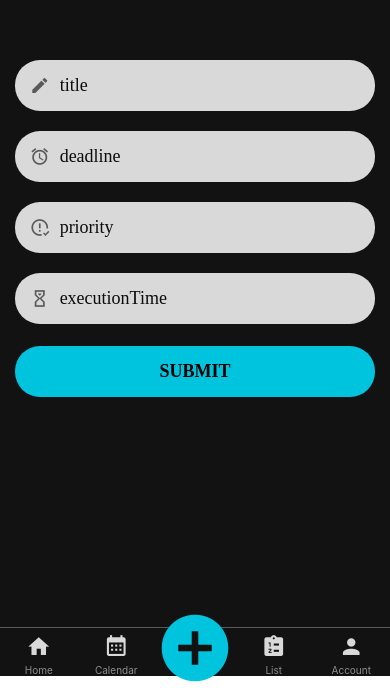
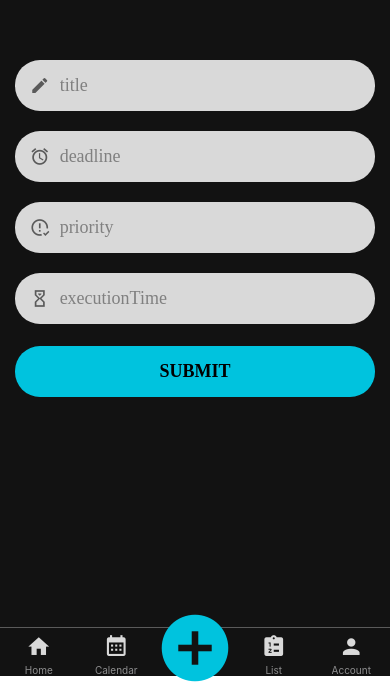
Before and after one commit to grantgroseclose/OptiGeni, a React Native app: screen /TaskEdit in a window 390 px wide. Shown: the part 168-856 px from the top of the page. Built offline with nearby package versions, Linux system fonts and the light colour scheme.

Commit message:
integrate formik

```diff
--- a/components/AppButton.tsx
+++ b/components/AppButton.tsx
@@ -7,7 +7,7 @@ import colors from '../config/colors';
 
 
 
-type AppButtonProps = {
+type AppButtonProps= {
     title: string;
     onPress: () => void;
 };
--- a/components/forms/AppForm.tsx
+++ b/components/forms/AppForm.tsx
@@ -1,34 +1,35 @@
 import React from "react";
 import { View } from 'react-native';
-import { FieldValues, FormProvider, useForm } from "react-hook-form";
-import { zodResolver } from "@hookform/resolvers/zod";
-import { ZodObject, ZodRawShape } from "zod";
+import { Formik, FormikValues } from "formik";
+
 import AppFormProps from "../../types/AppFormProps";
 
 
 
-
-const AppFormElement = <TFieldValues extends FieldValues, TValidationSchema extends ZodObject<ZodRawShape>>({
-    schema,
+const AppFormElement = <TFieldValues extends FormikValues>({
+    style,
+    initialValues,
+    onSubmit,
+    validationSchema,
     children
-}: AppFormProps<TFieldValues, TValidationSchema>) => {
-    const methods = useForm<TFieldValues>({
-        resolver: zodResolver(schema),
-        mode: "onChange"
-    });
+}: AppFormProps<TFieldValues>) => {
 
     return (
-        <FormProvider {...methods}>
-            <View style={{width: '92.5%', alignSelf: 'center'}}>
-                {children}
-            </View>
-        </FormProvider>
+        <View style={style}>
+            <Formik
+                initialValues={initialValues}
+                onSubmit={onSubmit}
+                validationSchema={validationSchema}
+            >
+                {() => <>{children}</>}
+            </Formik>
+        </View>
     );
 };
 
 
-const AppForm = <TFieldValues extends FieldValues, TValidationSchema extends ZodObject<ZodRawShape>>() => {
-    const WrappedAppFormElement: React.FC<AppFormProps<TFieldValues, TValidationSchema>> = (props) => <AppFormElement {...props} />;
+const AppForm = <TFieldValues extends FormikValues>() => {
+    const WrappedAppFormElement: React.FC<AppFormProps<TFieldValues>> = (props) => <AppFormElement {...props} />;
     return WrappedAppFormElement;
 };
 
@@ -39,6 +40,4 @@ const AppForm = <TFieldValues extends FieldValues, TValidationSchema extends Zod
 
 
 
-
-
 export default AppForm;
--- a/components/forms/FormInputField.tsx
+++ b/components/forms/FormInputField.tsx
@@ -1,5 +1,6 @@
 import React from "react";
-import { useController, FieldValues, FieldPath, useFormContext } from 'react-hook-form';
+import { useFormikContext, useField } from 'formik';
+
 import FormInputFieldProps from "../../types/FormInputFieldProps";
 import AppTextInput from "../AppTextInput";
 import ErrorMessage from "./validation/ErrorMessage";
@@ -7,44 +8,30 @@ import ErrorMessage from "./validation/ErrorMessage";
 
 
 
-const FormInputFieldElement = <TFieldValues extends FieldValues, TName extends FieldPath<TFieldValues>>({
-    name,
-    rules,
+const FormInputField: React.FC<FormInputFieldProps> = ({
     icon,
     keyboardType,
-    ...rest
-}: FormInputFieldProps<TFieldValues, TName>) => {
-    const { control } = useFormContext<TFieldValues>();
-    const { field, fieldState: { error } } = useController<TFieldValues, TName>({
-        name,
-        control,
-        rules
-    });
-
-    console.log(field.name + ': ' + error?.message as string);
+    ...otherProps
+}) => {
+    const { setFieldTouched, handleChange, errors, touched } = useFormikContext();
+    const [field, meta, helpers] = useField(otherProps);
 
     return (
         <>
             <AppTextInput
-                {...field}
-                value={field.value}
-                icon={icon}
-                onBlur={field.onBlur}
-                onChangeText={field.onChange}
-                placeholder={name}
-                keyboardType={keyboardType}
-                {...rest}
+            onBlur={() => setFieldTouched(field.name)}
+            onChangeText={handleChange(field.name)}
+            keyboardType={keyboardType}
+            placeholder={field.name}
+            // editable={otherProps['editable']}
+            placeholderTextColor={'gray'}
+            icon={icon}
+            {...otherProps}
             />
-            <ErrorMessage error={error?.message as string}/>
+            { meta.touched && <ErrorMessage error={JSON.stringify(meta.error) as string} visible={meta.touched as boolean} /> }
         </>
     );
-};
-
-
-const FormInputField = <TFieldValues extends FieldValues, TName extends FieldPath<TFieldValues>>() => {
-    const WrappedFormInputField: React.FC<FormInputFieldProps<TFieldValues, TName>> = (props) => <FormInputFieldElement {...props} />;
-    return WrappedFormInputField;
-};
+}
 
 
 
--- a/components/forms/FormSubmitButton.tsx
+++ b/components/forms/FormSubmitButton.tsx
@@ -1,22 +1,31 @@
 import React from "react";
-import { useFormContext, SubmitHandler } from 'react-hook-form';
-import { AddTaskFormSubmissionData } from "../../types/AddTaskData";
+import { FormikValues, useFormikContext } from "formik";
+
 import AppButton from "../AppButton";
 
 
 
-
-type FormSubmitButtonProps = {
+type FormSubmitButtonProps =  {
     title: string;
-    onSubmit: SubmitHandler<AddTaskFormSubmissionData>;
 };
 
 
-const FormSubmitButton: React.FC<FormSubmitButtonProps> = ({ title, onSubmit }) => {
-    const { handleSubmit } = useFormContext<AddTaskFormSubmissionData>();
+const FormSubmitButtonElement = <TFieldValues extends FormikValues>({
+    title
+}: FormSubmitButtonProps) => {
+    const { handleSubmit } = useFormikContext<TFieldValues>();
 
-    return <AppButton title={title} onPress={handleSubmit(onSubmit)} />;
-}
+    return <AppButton title={title} onPress={handleSubmit} />;
+};
+
+
+const FormSubmitButton = <TFieldValues extends FormikValues>() => {
+    const WrappedAppFormElement: React.FC<FormSubmitButtonProps> = (props) => <FormSubmitButtonElement {...props} />;
+    return WrappedAppFormElement;
+};
+
+
+
 
 
 
--- a/components/forms/validation/ErrorMessage.tsx
+++ b/components/forms/validation/ErrorMessage.tsx
@@ -6,7 +6,8 @@ import AppText from "../../AppText";
 
 
 type ErorrMessageProps = {
-    error: string;
+    error: string | undefined;
+    visible: boolean | undefined;
 };
 
 const ErrorMessage: React.FC<ErorrMessageProps> = ({error}) => {
--- a/screens/TaskEditScreen.tsx
+++ b/screens/TaskEditScreen.tsx
@@ -1,16 +1,15 @@
 import React from "react";
-import { Alert, StyleSheet } from "react-native";
-import { FieldPath, SubmitHandler } from "react-hook-form";
+import { Alert, StyleSheet, View } from "react-native";
 import { RootTabParamList } from '../navigation/AppNavigator';
 import { BottomTabScreenProps } from '@react-navigation/bottom-tabs';
 
 import Screen from "../components/Screen";
 import useAddTask from "../hooks/mutations/useAddTask";
 import FormInputField from "../components/forms/FormInputField";
-import FormSubmitButton from "../components/forms/FormSubmitButton";
 
 import { validationSchema, AddTaskFormSubmissionData } from "../types/AddTaskData";
 import AppFormFC from "../components/forms/AppForm";
+import AddTaskButtonFC from "../components/forms/FormSubmitButton";
 
 
 
@@ -19,40 +18,51 @@ type TaskEditScreenProps = BottomTabScreenProps<RootTabParamList, 'TaskEdit'>;
 
 
 const TaskEditScreen: React.FC<TaskEditScreenProps> = () => {
-    const AppForm = AppFormFC<AddTaskFormSubmissionData, typeof validationSchema>();
-    const AddTaskInputField = FormInputField<AddTaskFormSubmissionData, FieldPath<AddTaskFormSubmissionData>>();
+    const AddTaskForm = AppFormFC<AddTaskFormSubmissionData>();
+    const AddTaskButton = AddTaskButtonFC<AddTaskFormSubmissionData>();
 
     const addTask = useAddTask(() => {Alert.alert('Success', 'Task has been added!')});
-    const addTaskOnSubmit: SubmitHandler<AddTaskFormSubmissionData> = (data: AddTaskFormSubmissionData) => addTask.mutate(data);
+    const addTaskOnSubmit = (data: AddTaskFormSubmissionData) => addTask.mutate(data);
 
 
     return (
         <Screen passedStyle={styles.container}>
-            <AppForm schema={validationSchema}>
-                <AddTaskInputField
+            <View style={{width: '92.5%', alignSelf: 'center'}}>
+                <AddTaskForm
+                    initialValues={{
+                        title: '',
+                        priority: 0,
+                        deadline: 0,
+                        executionTime: 0
+                    }}
+                    validationSchema={validationSchema}
+                    style={{}}
+                    onSubmit={addTaskOnSubmit}
+                >
+                    <FormInputField
                         name='title'
                         icon='pencil'
                     />
-                <AddTaskInputField
+                    <FormInputField
                         name='deadline'
                         icon='alarm'
                         keyboardType="numeric"
                     />
-                <AddTaskInputField
+                    <FormInputField
                         name='priority'
                         icon='alert-circle-check-outline'
                         keyboardType="numeric"
                     />
-                <AddTaskInputField
+                    <FormInputField
                         name='executionTime'
                         icon='timer-sand'
                         keyboardType="numeric"
                     />
-                <FormSubmitButton
+                    <AddTaskButton
                         title='Submit'
-                    onSubmit={addTaskOnSubmit}
                     />
-            </AppForm>
+                </AddTaskForm>
+            </View>
         </Screen>
     );
 }
--- a/services/APIClient.ts
+++ b/services/APIClient.ts
@@ -8,7 +8,7 @@ import axios from 'axios';
 
 
 const axiosInstance = axios.create({
-  baseURL: 'http://10.0.0.29:3000/api',
+  baseURL: 'http://10.0.0.86:3000/api',
 });
 
 
--- a/types/AddTaskData.ts
+++ b/types/AddTaskData.ts
@@ -1,24 +1,15 @@
-import { FieldValues } from 'react-hook-form';
-import { z } from 'zod';
+import * as Yup from 'yup';
 
 
-const validationSchema = z.object({
-    title: z.string().min(1),
-    deadline: z.preprocess(
-        (a) => parseInt(z.string().parse(a), 10),
-        z.number().positive().min(1)
-    ),
-    priority: z.preprocess(
-        (a) => parseInt(z.string().parse(a), 10),
-        z.number().positive().min(1)
-    ),
-    executionTime: z.preprocess(
-        (a) => parseInt(z.string().parse(a), 10),
-        z.number().positive().min(1)
-    )
+
+const validationSchema = Yup.object({
+    title: Yup.string().min(1, {message: 'Title is required'}).required(),
+    deadline: Yup.number().min(1, {message: 'Deadline is required'}).required(),
+    priority: Yup.number().min(1, {message: 'Priority is required'}).required(),
+    executionTime: Yup.number().min(1, {message: 'Execution time is required'}).required(),
 });
 
-type AddTaskFormSubmissionData = z.infer<typeof validationSchema> & FieldValues;
+type AddTaskFormSubmissionData = Yup.InferType<typeof validationSchema>;
 
 
 
```
Also changed, not shown: package.json (+5 -6 lines), types/AppFormProps.ts (+9 -5 lines), types/FormInputFieldProps.ts (+7 -4 lines), 1 other file (tests, documents, lock files or other folders). Lines whose indentation alone changed are shown as unchanged.
